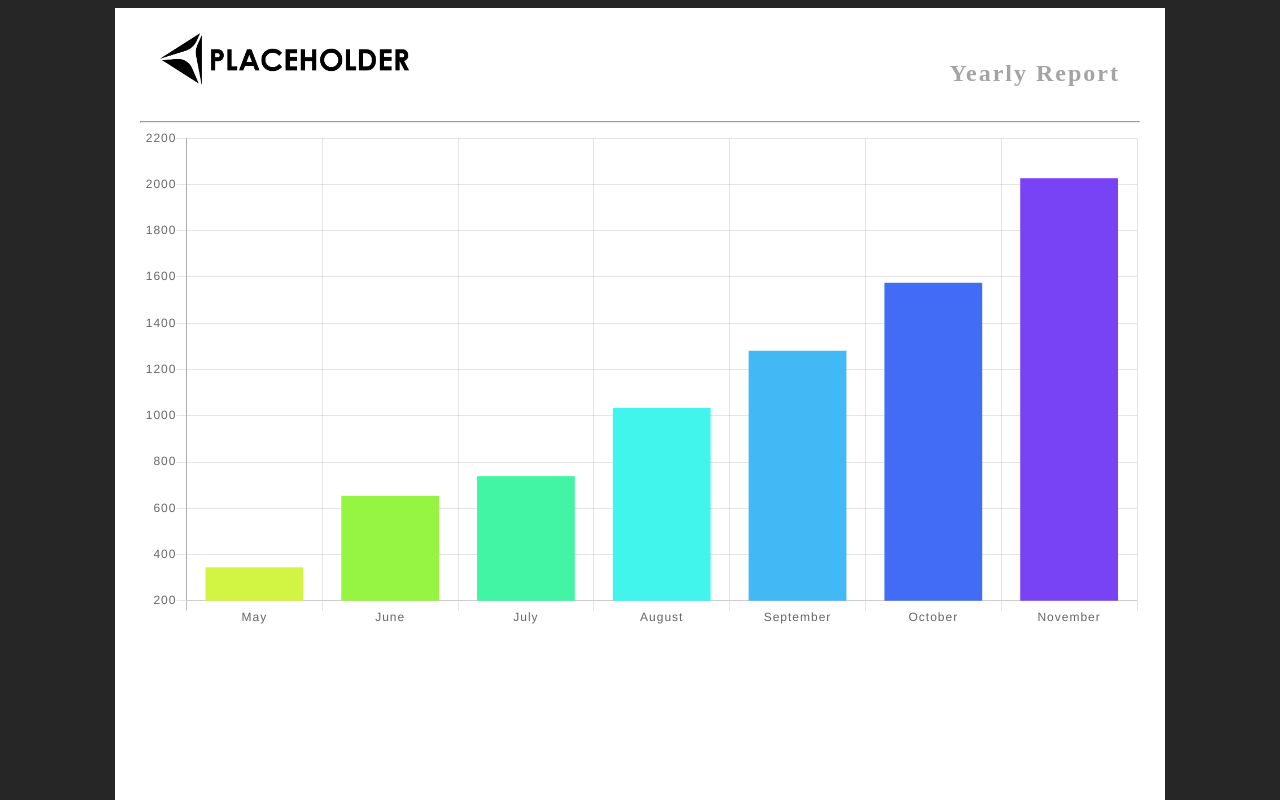
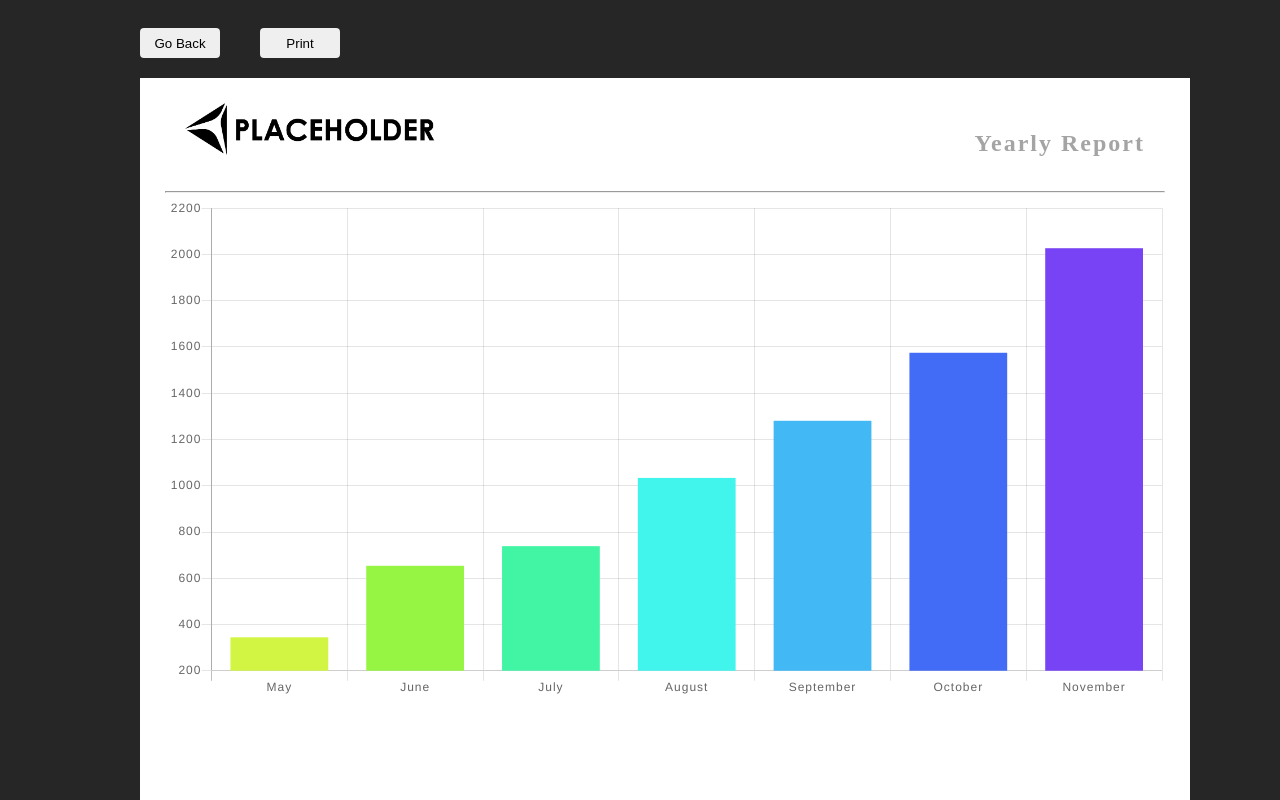
Before and after one commit to Loratadin/parent-child-props, a React (Create React App) app: page / in a window 1280 px wide. Both pictures are taken after a click on the button "View the Report". Shown: the top 800 px of the page. Built offline with nearby package versions, Linux system fonts and the light colour scheme.

Commit message:
implement control buttons

```diff
--- a/src/components/ChildThree.js
+++ b/src/components/ChildThree.js
@@ -6,7 +6,7 @@ export default class ChildThree extends Component {
     super(props);
     props.childThreeCallback(() => {
       this.setState({
-        chartAsBase64: this.barChartReference.chartInstance.toBase64Image()
+        chartAsBase64: this.barChartReference ? this.barChartReference.chartInstance.toBase64Image() : ""
       });
     });
   }
@@ -15,14 +15,17 @@ export default class ChildThree extends Component {
   doc = {
     background: "#fff",
     width: "100%",
-        margin: "0 auto",
-        maxWidth: "1000px",
     minHeight: "842px",
     padding: "25px",
     letterSpacing: "1px",
-        fontFamily: "Roboto, sans-serif !important",
+    fontFamily: "Roboto, sans-serif !important"
   };
-    header = { display: "flex", justifyContent: "space-between", alignItems: "center", padding: "0 20px" };
+  header = {
+    display: "flex",
+    justifyContent: "space-between",
+    alignItems: "center",
+    padding: "0 20px"
+  };
   h2 = { color: "#a4a4a4", fontWeight: 700, letterSpacing: "2px" };
   logoWrap = { width: "250px", height: "80px" };
   logo = { width: "100%" };
@@ -30,9 +33,14 @@ export default class ChildThree extends Component {
   base64 = { width: "100%" };
 
   render() {
-        const { chartAsBase64 } = this.state
-        const { reportDataSource } = this.props
+    const { chartAsBase64 } = this.state;
+    const { reportDataSource, handleGoBack } = this.props;
     return (
+        <div className="report__wrapper">
+            <div className="report__buttons-container">
+                <button onClick={() => handleGoBack()} className="report__back-btn">Go Back</button>
+                <button className="report__print-btn">Print</button>
+            </div>
             <div id="report" style={this.doc}>
             <div style={this.header}>
                 <div style={this.logoWrap}>
@@ -63,6 +71,7 @@ export default class ChildThree extends Component {
                 />
             )}
             </div>
+        </div>
     );
   }
 }
--- a/src/components/Parent.js
+++ b/src/components/Parent.js
@@ -31,12 +31,19 @@ export default class Parent extends Component {
         this.setState({ isReportVisible: true });
     }
 
+    handleGoBack = () => {
+        this.setState({ isReportVisible: false });
+    }
+
     render() {
         const { isMapVisible, isReportVisible } = this.state;
         return (
             <div className="parent__container">
                 {isReportVisible ? (
-                        <ChildThree childThreeCallback={cb => this.reportCallback = cb} reportDataSource={this.reportDataSource}/>
+                    <ChildThree
+                        childThreeCallback={cb => this.reportCallback = cb} reportDataSource={this.reportDataSource}
+                        handleGoBack={this.handleGoBack}
+                    />
                 ) : (
                     <React.Fragment>
                         <ChildOne toggleMap={this.toggleMap} />
--- a/src/styles/components/_childThree.scss
+++ b/src/styles/components/_childThree.scss
@@ -1,3 +1,20 @@
 .imageForPrint {
     display: none;
 }
+.report__wrapper {
+    width: 100%;
+    max-width: 1000px;
+    margin: 0 auto;
+}
+.report__buttons-container {
+    display: flex;
+}
+.report__back-btn,
+.report__print-btn {
+    margin: 20px 40px 20px 0;
+    height: 30px;
+    outline: none;
+    border: none;
+    border-radius: 4px;
+    width: 80px;
+}
--- a/src/styles/components/_parent.scss
+++ b/src/styles/components/_parent.scss
@@ -7,14 +7,15 @@
     margin: 0 auto;
 }
 .view-button {
-    color: #a4a4a4;
+    color: #fff;
     background: #3498eb;
     margin: 0 0 10px 0;
+    width: 100px;
+    height: 30px;
+    border-radius: 4px;
     box-shadow: none;
+    border: none;
     outline: none;
-    &:hover {
-      font-weight: 700;
-    }
     &:hover,
     &:active,
     &:focus {
```
Lines whose indentation alone changed are shown as unchanged.
